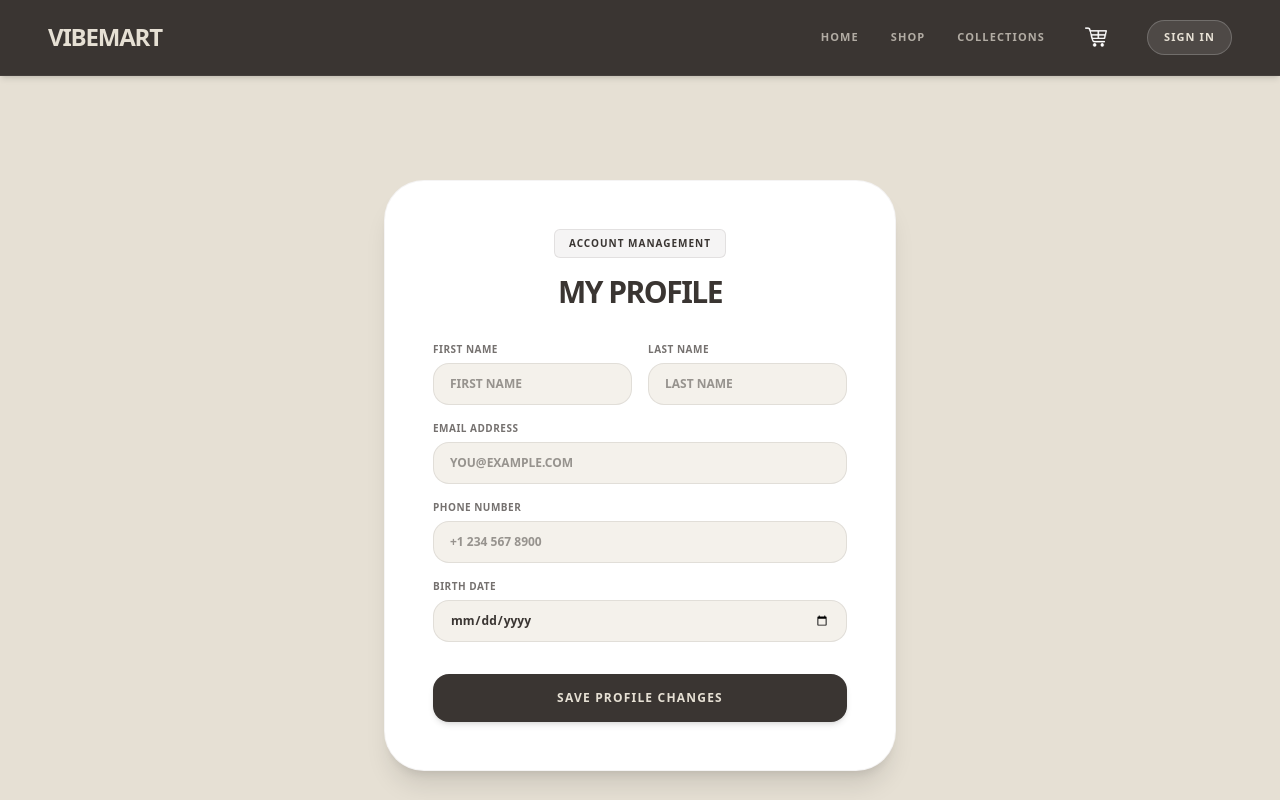
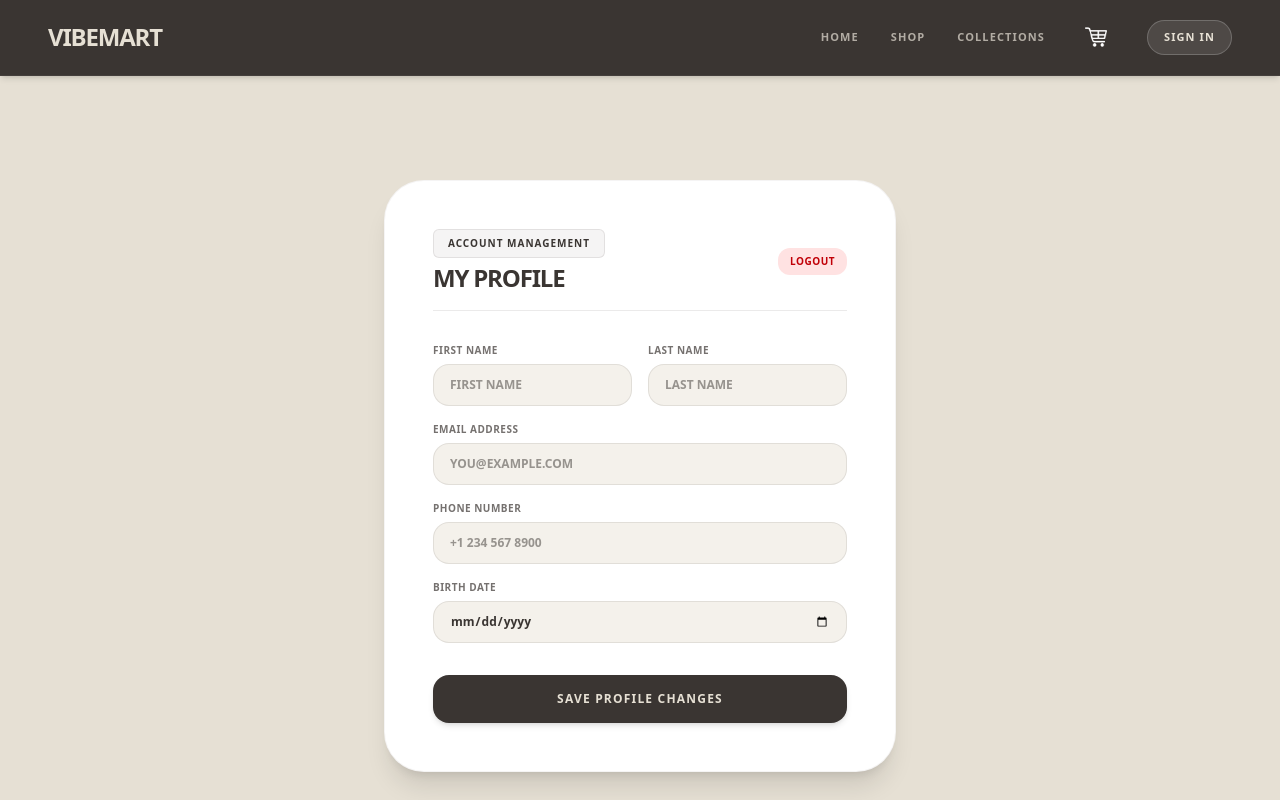
Before and after one commit to MostofaSeum/DjangoPractice, a Next.js app in the folder frontend/: page /profile in a window 1280 px wide. Shown: the top 800 px of the page. Built offline with nearby package versions, Linux system fonts and the light colour scheme; no server answers; sample sign-in values are in the browser's storage.

Commit message:
feat: implement profile management, admin dashboard, and user authentication pages

```diff
--- a/frontend/app/admin/page.tsx
+++ b/frontend/app/admin/page.tsx
@@ -29,7 +29,12 @@ interface Order {
 }
 
 export default function AdminDashboardPage() {
-  const { user, token, loading: authLoading } = useAuth();
+  const { user, token, logout, loading: authLoading } = useAuth();
+
+  const handleLogout = async () => {
+    logout();
+    router.push("/login");
+  };
   const router = useRouter();
 
   const [activeTab, setActiveTab] = useState<"products" | "collections" | "orders">("products");
@@ -270,6 +275,7 @@ export default function AdminDashboardPage() {
       {/* Top Banner */}
       <div className="bg-[#3a3532] text-[#e6e0d4] py-10 px-8 md:px-12 border-b border-white/10 shadow-md">
         <div className="max-w-[1400px] mx-auto flex flex-col sm:flex-row justify-between items-start sm:items-center gap-4">
+          <div className="flex items-center gap-4">
             <div>
               <span className="bg-[#8b7a66] text-white text-[10px] font-black px-3 py-1 uppercase tracking-widest rounded-md mb-2 inline-block">
                 Staff Portal
@@ -277,6 +283,22 @@ export default function AdminDashboardPage() {
               <h1 className="text-3xl font-black uppercase tracking-tighter">
                 Admin Dashboard
               </h1>
+            </div>
+
+            <div className="flex items-center gap-3">
+              <button
+                onClick={() => router.push("/profile")}
+                className="bg-white/10 text-[#e6e0d4] hover:text-white px-4 py-2 rounded-xl text-xs font-bold uppercase tracking-wider border border-white/10 transition-colors"
+              >
+                Profile
+              </button>
+              <button
+                onClick={handleLogout}
+                className="bg-red-500/20 text-red-300 hover:bg-red-500/30 px-4 py-2 rounded-xl text-xs font-bold uppercase tracking-wider border border-red-500/20 transition-colors"
+              >
+                Logout
+              </button>
+            </div>
           </div>
 
           {/* Navigation Tabs */}
--- a/frontend/app/login/page.tsx
+++ b/frontend/app/login/page.tsx
@@ -33,7 +33,7 @@ export default function LoginPage() {
         });
 
         if (loggedInUser.is_staff) {
-          router.push("/profile");
+          router.push("/admin");
         } else {
           router.push("/");
         }
--- a/frontend/app/profile/page.tsx
+++ b/frontend/app/profile/page.tsx
@@ -8,7 +8,7 @@ import Swal from "sweetalert2";
 const API_BASE = (process.env.NEXT_PUBLIC_API_URL || "http://127.0.0.1:8000").replace(/\/+$/, "");
 
 export default function ProfilePage() {
-  const { user, token, loading: authLoading } = useAuth();
+  const { user, token, logout, loading: authLoading } = useAuth();
   const router = useRouter();
 
   const [formData, setFormData] = useState({
@@ -138,13 +138,35 @@ export default function ProfilePage() {
     <div className="min-h-screen bg-[#e6e0d4] text-[#3a3532] font-sans flex items-center justify-center px-4 py-16 selection:bg-[#3a3532] selection:text-[#e6e0d4]">
       <div className="w-full max-w-lg bg-white rounded-[2.5rem] p-8 md:p-12 shadow-xl border border-[#3a3532]/5 relative overflow-hidden">
         {/* Header */}
-        <div className="text-center mb-8">
-          <span className="bg-[#3a3532]/5 text-[#3a3532] text-[10px] font-bold px-3.5 py-1.5 uppercase tracking-widest rounded-md inline-block mb-4 border border-[#3a3532]/10">
-            Account Management
-          </span>
-          <h1 className="text-3xl font-black uppercase tracking-tighter text-[#3a3532]">
-            My Profile
-          </h1>
+        <div className="flex justify-between items-center mb-8 pb-4 border-b border-[#3a3532]/10">
+          <div>
+            <span className="bg-[#3a3532]/5 text-[#3a3532] text-[10px] font-bold px-3.5 py-1.5 uppercase tracking-widest rounded-md inline-block mb-1 border border-[#3a3532]/10">
+              Account Management
+            </span>
+            <h1 className="text-2xl font-black uppercase tracking-tighter text-[#3a3532]">
+              My Profile
+            </h1>
+          </div>
+
+          <div className="flex items-center gap-2">
+            {user?.is_staff && (
+              <button
+                onClick={() => router.push("/admin")}
+                className="bg-[#8b7a66] text-white px-3 py-1.5 rounded-xl font-black text-[10px] uppercase tracking-wider hover:bg-[#a39079] transition-colors"
+              >
+                Admin
+              </button>
+            )}
+            <button
+              onClick={() => {
+                logout();
+                router.push("/login");
+              }}
+              className="bg-red-100 text-red-700 hover:bg-red-200 px-3 py-1.5 rounded-xl font-bold text-[10px] uppercase tracking-wider transition-colors"
+            >
+              Logout
+            </button>
+          </div>
         </div>
 
         {/* Error Alert */}
```
Lines whose indentation alone changed are shown as unchanged.
